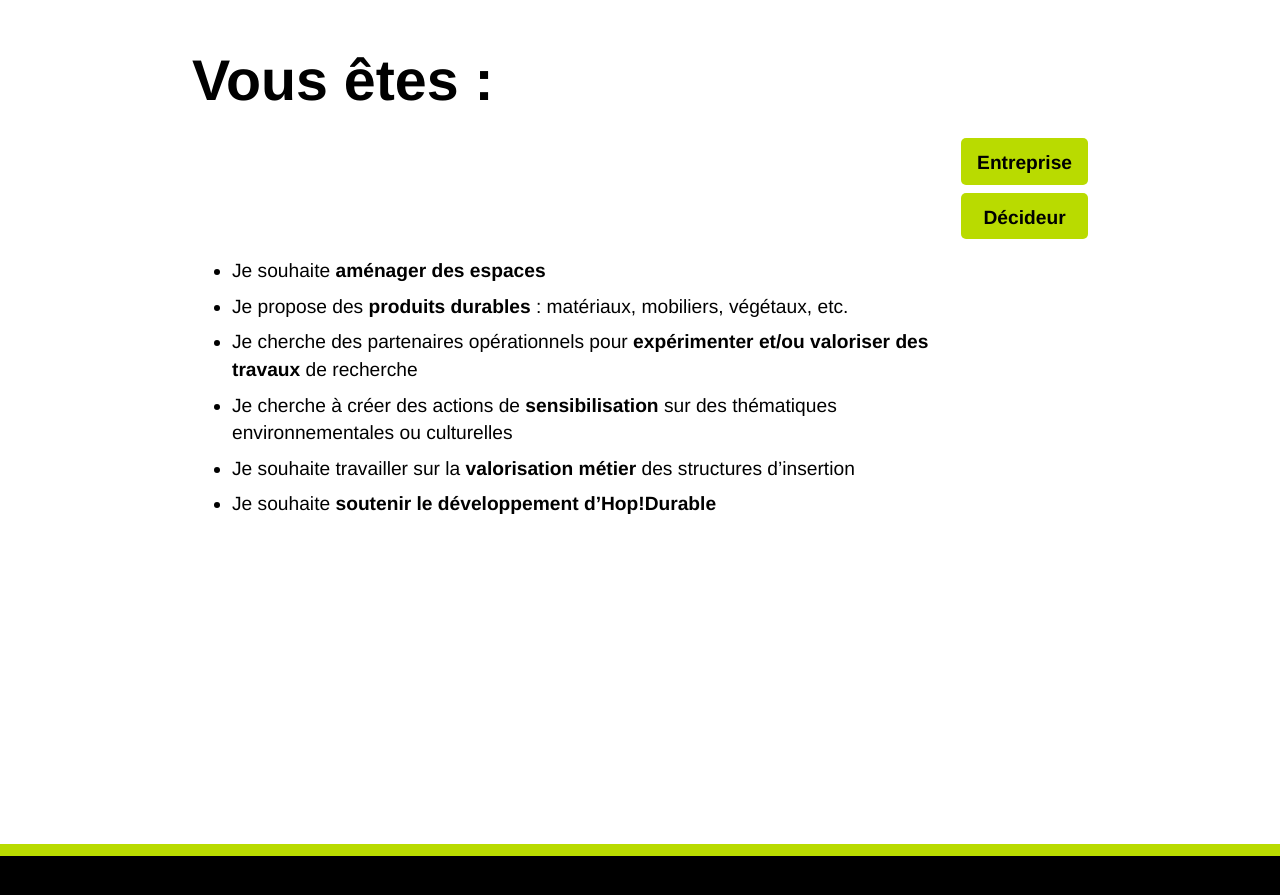
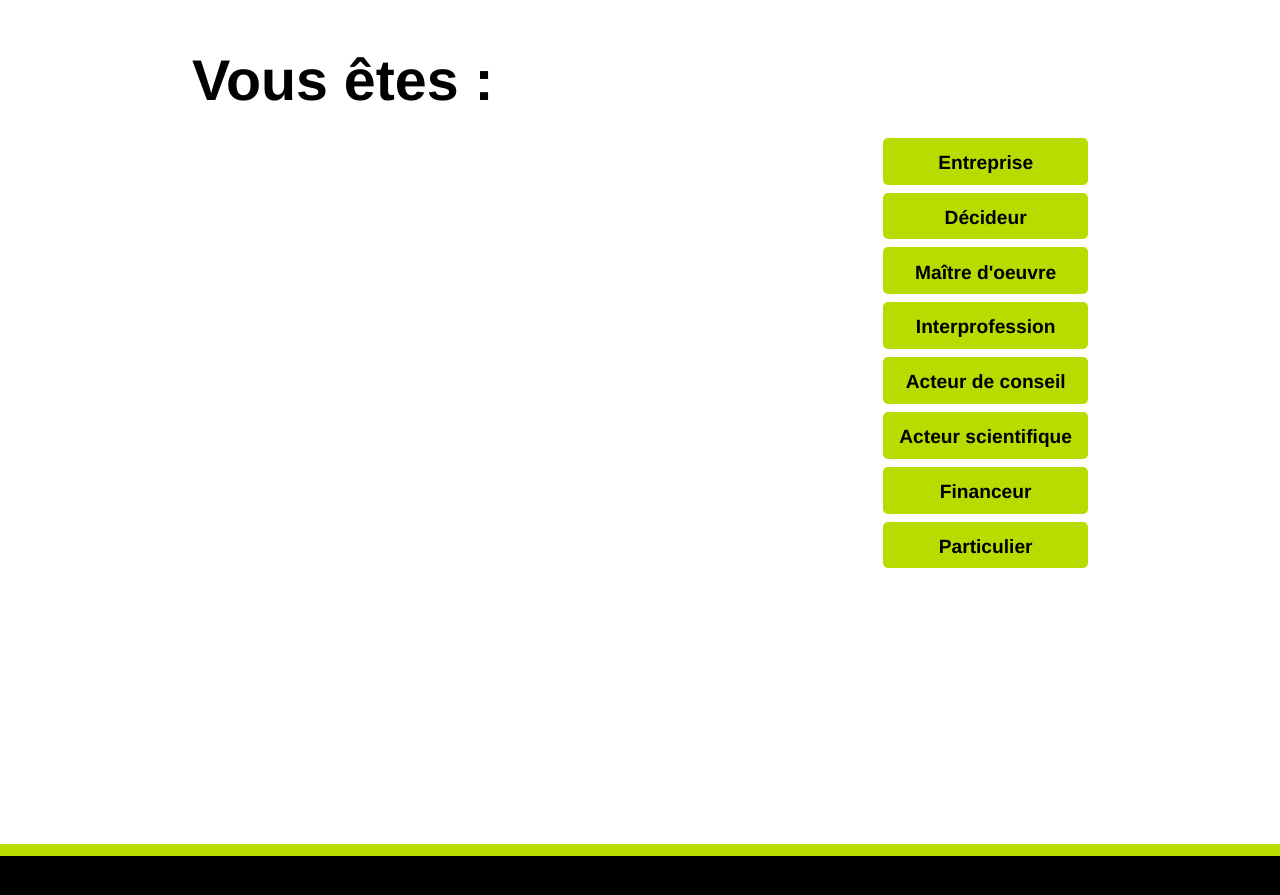
Before and after one commit to pierrenault/hopdurable.github.io, a Jekyll site: the page built from index.md, in a window 1280 px wide and 900 px high, scrolled down 3656 px. Shown: the top 895 px of the window. Built offline with Jekyll 4.4.1, drawn with Linux system fonts in a browser that asks for light colours; comment, search, counter and statistics services are not loaded; some of the changed text lies outside the part shown.

Commit message:
Update index.md

```diff
--- a/index.md
+++ b/index.md
@@ -51,15 +51,16 @@
 
 <section markdown="1">
 
-# La solution Hop!Durable : une offre complète & innovante
+# La solution Hop!Durable :
 
-**Nous**
+**Une offre complète & innovante - Nous : *
 
 • **Identifions, valorisons** les acteurs engagés à l’échelle locale et **créons** les outils adaptés pour favoriser l’appropriation de solutions durables
-
+<br>
 • **Démontrons** au plus près des acteurs par la réalisation de lieux physiques pédagogiques ancrés sur le territoire en participant à son attractivité et sa valorisation
-
+<br>
 • **Accompagnons** le transfert des projets de R&D à l’échelle locale, par l’expérimentation et la valorisation des résultats
+<br>
 
 </section>
 
@@ -71,23 +72,23 @@
     <ul>
       <li><a href="/hop-durable-gouvernance.html" class="button button--action">Entreprise</a></li>
       <li><a href="/hop-durable-gouvernance.html" class="button button--action">Décideur</a></li>
+      <li><a href="/hop-durable-gouvernance.html" class="button button--action">Maître d'oeuvre</a></li>
+      <li><a href="/hop-durable-gouvernance.html" class="button button--action">Interprofession</a></li>
+      <li><a href="/hop-durable-gouvernance.html" class="button button--action">Acteur de conseil</a></li>
+      <li><a href="/hop-durable-gouvernance.html" class="button button--action">Acteur scientifique</a></li>
+      <li><a href="/hop-durable-gouvernance.html" class="button button--action">Financeur</a></li>
+      <li><a href="/hop-durable-gouvernance.html" class="button button--action">Particulier</a></li>
     </ul>
   </nav>
-
-  - Je souhaite **aménager des espaces**
-  - Je propose des **produits durables** : matériaux, mobiliers, végétaux, etc.
-  - Je cherche des partenaires opérationnels pour **expérimenter et/ou valoriser des travaux** de recherche
-  - Je cherche à créer des actions de **sensibilisation** sur des thématiques environnementales ou culturelles
-  - Je souhaite travailler sur la **valorisation métier** des structures d’insertion
-  - Je souhaite **soutenir le développement d'Hop!Durable**
 
 </section>
 
 <section markdown="1" class="center">
 
-# Contacter Hop!
-Courriel : **contact@hopdurable.fr**
-
+Hop!Durable : Start-Up de Territoire ?
+Nos soutiens
+En ce moment !
+Nous contacter : **contact@hopdurable.fr**
 Nous suivre sur Facebook : **@hopdurable**
 
 <br>
```
